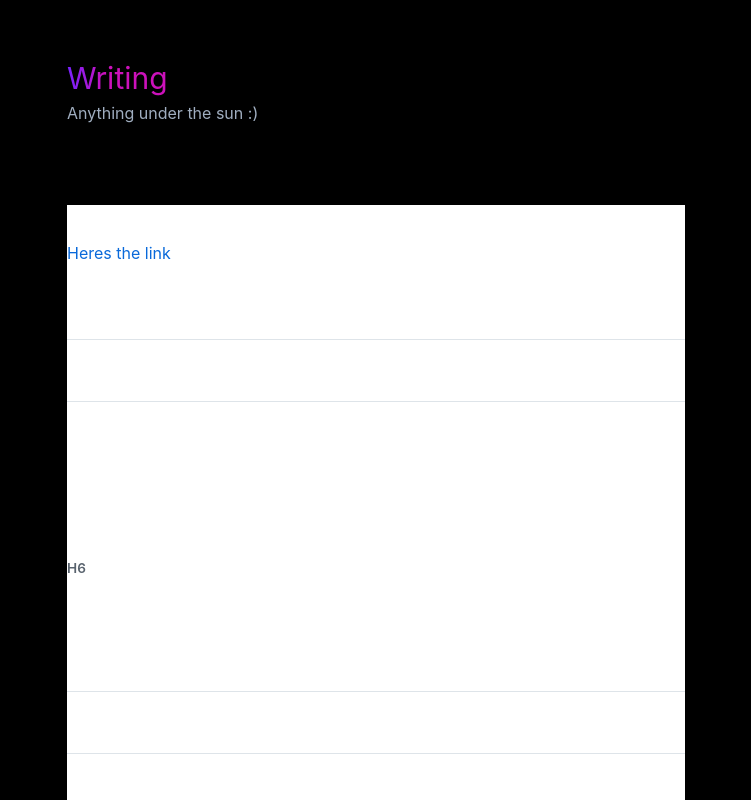
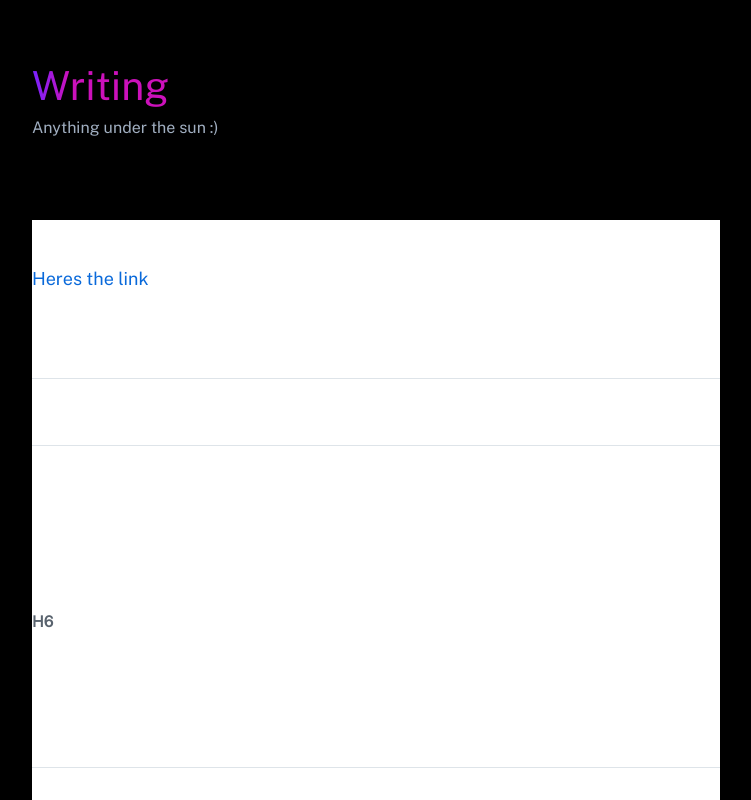
Before and after one commit to oliverJurgen/oliver-blog, a Next.js app: page /blog/post-1 in a window 1280 px wide. Shown: the top 800 px of the page, without its empty margins (264-1015 px from the left). Built offline with nearby package versions, Linux system fonts and the light colour scheme.

Commit message:
Modify styles

```diff
--- a/components/BlogPost.tsx
+++ b/components/BlogPost.tsx
@@ -1,6 +1,10 @@
 import React from "react";
 import { Box } from "@chakra-ui/react";
 import "github-markdown-css";
+import { css } from "@emotion/react";
+import theme from "styles/theme";
+const bodyFont = theme.fonts.body;
+console.log({ bodyFont });
 
 type Props = {
   children: React.ReactNode;
@@ -9,8 +13,29 @@ type Props = {
 export default function BlogPost({ children }: Props) {
   return (
     <>
-      <Box mb={10} className="markdown-body" color="white">
-        {children}
+      <Box
+        mb={10}
+        color="white"
+        p={0}
+        m={0}
+        css={css`
+          .markdown-body {
+            color: #fff;
+            font-family: ${bodyFont} !important;
+            font-size: 18px;
+          }
+          .markdown-body p {
+            color: #fff;
+            line-height: 40px;
+          }
+          .prism-code {
+            font-size: 16px;
+          }
+        `}
+      >
+        <Box className="markdown-body" pb="60px">
+          {children}
+        </Box>
       </Box>
     </>
   );
--- a/components/Header.tsx
+++ b/components/Header.tsx
@@ -14,13 +14,11 @@ export default function Header() {
               -webkit-background-clip: text;
               -webkit-text-fill-color: transparent;
             `}
-            fontSize="30px"
+            fontSize="40px"
           >
             Writing
           </Text>
-          <Text color="gray.400">
-            Anything under the sun  :)
-          </Text>
+          <Text color="gray.400">Anything under the sun :)</Text>
         </a>
       </Link>
     </Flex>
--- a/components/Layout.tsx
+++ b/components/Layout.tsx
@@ -19,9 +19,9 @@ export default function Layout({ children, pageTitle, description }: Props) {
         <title>{pageTitle}</title>
       </Head>
 
-      <Box maxW="650px" mx="auto" px="1rem">
+      <Box maxW="720px" mx="auto" px="1rem">
         <Header />
-        <Box>{children}</Box>
+        <Box minH="100vh">{children}</Box>
       </Box>
     </>
   );
--- a/package.json
+++ b/package.json
@@ -13,6 +13,7 @@
     "@emotion/styled": "^11",
     "@fontsource/merriweather": "^4.3.0",
     "@fontsource/montserrat": "^4.3.0",
+    "@fontsource/public-sans": "^4.5.9",
     "@mdx-js/loader": "^1.6.22",
     "@mdx-js/react": "^1.6.22",
     "@next/mdx": "^10.2.0",
--- a/pages/_app.tsx
+++ b/pages/_app.tsx
@@ -7,8 +7,9 @@ import { MDXProvider } from "@mdx-js/react";
 import "styles/globals.css";
 import theme from "styles/theme";
 
-import "@fontsource/montserrat";
+// import "@fontsource/montserrat";
 import "@fontsource/merriweather";
+import "@fontsource/public-sans";
 
 export default function App({ Component, pageProps }: AppProps) {
   const components = {
--- a/pages/api/hello.js
+++ /dev/null
@@ -1,5 +0,0 @@
-// Next.js API route support: https://nextjs.org/docs/api-routes/introduction
-
-export default (req, res) => {
-  res.status(200).json({ name: 'John Doe' })
-}
--- a/styles/theme.ts
+++ b/styles/theme.ts
@@ -11,8 +11,10 @@ const theme = extendTheme({
     },
   },
   fonts: {
-    heading: "Merriweather",
-    body: "-apple-system,BlinkMacSystemFont,Segoe UI,Helvetica,Arial,sans-serif,Apple Color Emoji,Segoe UI Emoji",
+    // heading: "Merriweather",
+    // body: "-apple-system,BlinkMacSystemFont,Segoe UI,Helvetica,Arial,sans-serif,Apple Color Emoji,Segoe UI Emoji",
+    heading: `'Merriweather', sans-serif`,
+    body: `'Public Sans', sans-serif`,
   },
 });
 
```
Also changed, not shown: 2 other files (tests, documents, lock files or other folders).
